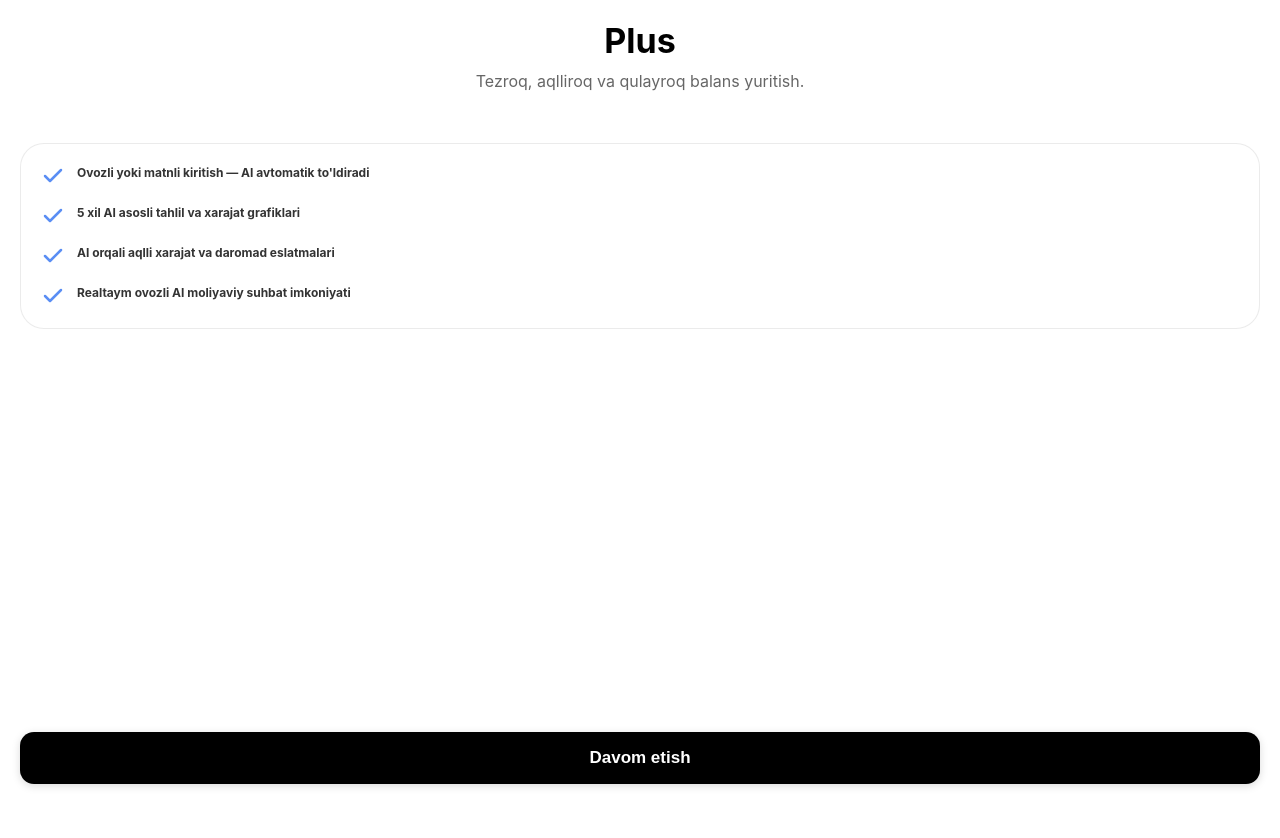
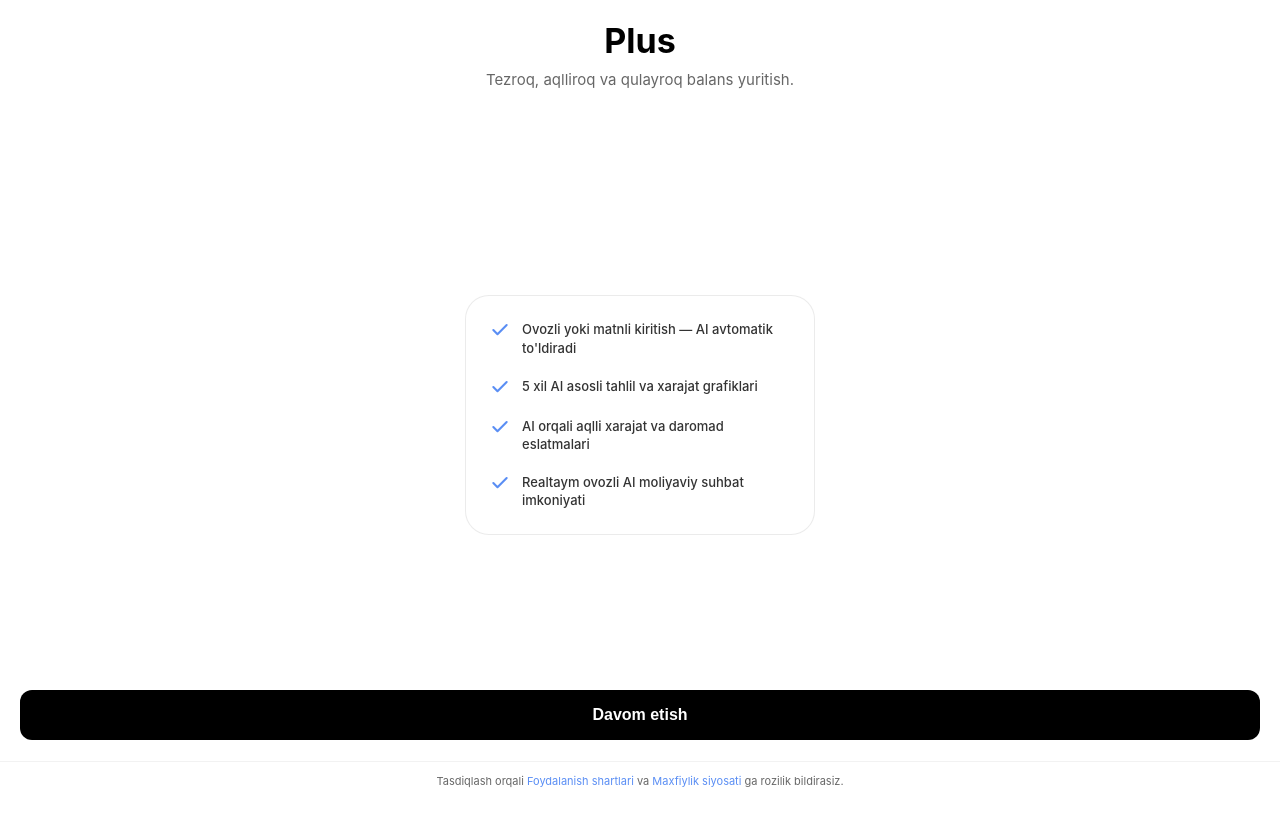
Before and after one commit to Usergeee443/pulbot_mini_app, a Flask app: page /payment in a window 1280 px wide. After the commit the page ends 788 px from the top, so only its background shows below. Run offline with Flask 3, Linux system fonts and the light colour scheme; some libraries are stand-ins or nearby versions.

Commit message:
Complete redesign to match image exactly: centered layout, fixed button position, legal text at bottom

```diff
--- a/templates/payment.html
+++ b/templates/payment.html
@@ -12,6 +12,11 @@
             box-sizing: border-box;
         }
 
+        html, body {
+            height: 100%;
+            width: 100%;
+        }
+
         body {
             font-family: -apple-system, BlinkMacSystemFont, 'Segoe UI', Roboto, sans-serif;
             background: #ffffff;
@@ -22,19 +27,21 @@
         }
 
         .payment-container {
-            max-width: 100%;
-            margin: 0 auto;
+            width: 100%;
             min-height: 100vh;
             background: #ffffff;
             position: relative;
-            overflow: hidden;
+            display: flex;
+            flex-direction: column;
+            padding-bottom: 100px;
         }
 
         /* Header */
         .payment-header {
             text-align: center;
-            padding: 20px 20px 30px;
+            padding: 20px 20px 40px;
             position: relative;
+            flex-shrink: 0;
         }
 
         .back-btn {
@@ -63,16 +75,21 @@
         }
 
         .payment-header p {
-            font-size: 16px;
+            font-size: 15px;
             color: rgba(0, 0, 0, 0.6);
-            line-height: 1.5;
+            line-height: 1.4;
             font-weight: 400;
         }
 
         /* Content Area */
         .content-area {
+            flex: 1;
             padding: 20px;
-            min-height: calc(100vh - 200px);
+            display: flex;
+            flex-direction: column;
+            justify-content: center;
+            align-items: center;
+            width: 100%;
         }
 
         /* Step 1: Features */
@@ -80,15 +97,16 @@
             background: #ffffff;
             border: 1px solid rgba(0, 0, 0, 0.08);
             border-radius: 24px;
-            padding: 20px;
-            margin-bottom: 20px;
+            padding: 24px;
+            width: 100%;
+            max-width: 350px;
         }
 
         .feature-item {
             display: flex;
             align-items: flex-start;
             gap: 12px;
-            margin-bottom: 16px;
+            margin-bottom: 20px;
         }
 
         .feature-item:last-child {
@@ -99,70 +117,82 @@
             display: flex;
             align-items: center;
             justify-content: center;
-            font-size: 14px;
-            font-weight: bold;
             flex-shrink: 0;
+            width: 20px;
+            height: 20px;
         }
 
         .feature-icon svg {
-            width: 24px;
-            height: 24px;
+            width: 20px;
+            height: 20px;
             stroke: #5A8EF4;
             stroke-width: 2.5;
+            flex-shrink: 0;
         }
 
         .feature-text {
             flex: 1;
-            font-size: 12px;
+            font-size: 13px;
             color: rgba(0, 0, 0, 0.8);
-            line-height: 1.5;
-            font-weight: 700;
-            font-family: -apple-system, BlinkMacSystemFont, 'SF Pro Display', 'SF Pro Text', 'Segoe UI', Roboto, sans-serif;
+            line-height: 1.4;
+            font-weight: 500;
+            font-family: -apple-system, BlinkMacSystemFont, 'Segoe UI', Roboto, sans-serif;
         }
 
         /* Step 2: Duration Options */
+        .duration-options {
+            width: 100%;
+            max-width: 350px;
+        }
+
         .duration-card {
             background: #ffffff;
             border: 1px solid rgba(0, 0, 0, 0.08);
-            border-radius: 12px;
-            padding: 20px;
-            margin-bottom: 16px;
+            border-radius: 16px;
+            padding: 18px;
+            margin-bottom: 12px;
             cursor: pointer;
             transition: all 0.2s ease;
             position: relative;
         }
 
         .duration-card.selected {
-            border: 1px solid #5A8EF4;
+            border: 2px solid #5A8EF4;
         }
 
         .duration-header {
             display: flex;
             justify-content: space-between;
-            align-items: center;
-            margin-bottom: 12px;
+            align-items: flex-start;
+            margin-bottom: 8px;
+        }
+
+        .duration-left {
+            display: flex;
+            flex-direction: column;
         }
 
         .duration-label {
-            font-size: 16px;
-            font-weight: 600;
-            color: #000;
+            font-size: 14px;
+            font-weight: 500;
+            color: rgba(0, 0, 0, 0.6);
         }
 
         .duration-price {
             font-size: 24px;
             font-weight: 700;
             color: #000;
+            margin-top: 4px;
         }
 
         .duration-discount {
-            font-size: 14px;
+            font-size: 13px;
             color: rgba(0, 0, 0, 0.6);
             font-weight: 400;
         }
 
         .duration-bonus {
-            font-size: 14px;
+            font-size: 13px;
             color: rgba(0, 0, 0, 0.6);
             font-weight: 400;
         }
@@ -282,21 +286,19 @@
         /* Button */
         .action-btn {
             position: fixed;
-            bottom: 0;
-            left: 0;
-            right: 0;
+            bottom: 60px;
+            left: 20px;
+            right: 20px;
             background: #000000;
             color: #ffffff;
             border: none;
             padding: 16px 20px;
-            font-size: 17px;
+            font-size: 16px;
             font-weight: 600;
             cursor: pointer;
             transition: opacity 0.2s;
-            z-index: 100;
-            border-radius: 14px;
-            margin: 16px 20px;
-            box-shadow: 0 2px 8px rgba(0, 0, 0, 0.15);
+            z-index: 99;
+            border-radius: 12px;
         }
 
         .action-btn:active {
@@ -310,21 +312,25 @@
 
         /* Legal Text */
         .legal-text {
+            position: fixed;
+            bottom: 0;
+            left: 0;
+            right: 0;
             text-align: center;
-            padding: 8px 20px 90px;
-            font-size: 12px;
+            padding: 12px 20px;
+            font-size: 11px;
             color: rgba(0, 0, 0, 0.6);
-            line-height: 1.4;
+            line-height: 1.3;
             font-weight: 400;
+            background: #ffffff;
+            border-top: 1px solid rgba(0, 0, 0, 0.05);
+            z-index: 50;
         }
 
         .legal-text a {
             color: #5A8EF4;
-            text-decoration: underline;
+            text-decoration: none;
         }
-
-        /* Animations */
-
 
         /* Hidden */
         .hidden {
```
Also changed, not shown: other parts of templates/payment.html (+21 -41 lines). Lines whose indentation alone changed are shown as unchanged.
